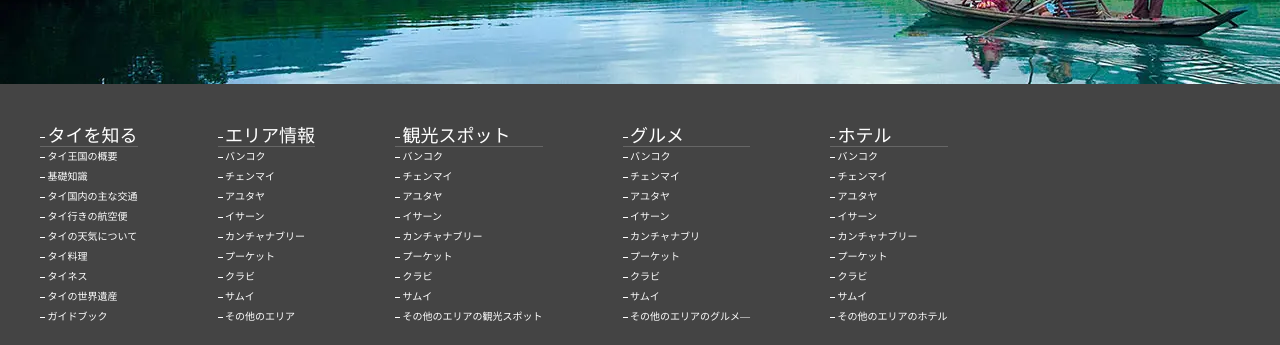
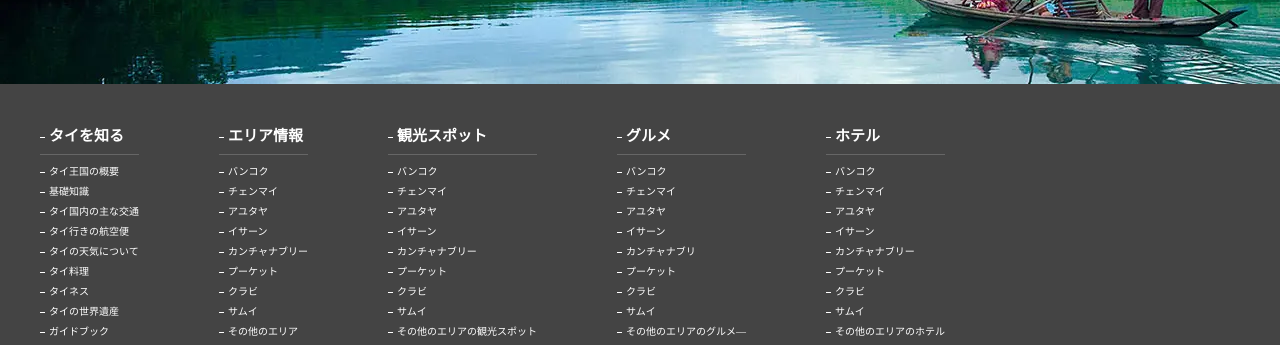
Before and after one commit to sreykeang/K, a website: page index.html in a window 1280 px wide. Shown: the part 2140-2485 px from the top of the page. Drawn offline with nearby package versions, Linux system fonts and the light colour scheme.

Commit message:
footer line

```diff
--- a/sass/project/_toppage.scss
+++ b/sass/project/_toppage.scss
@@ -9,8 +9,11 @@ footer {
         margin: 20px;
         line-height: 20px;
         .size {
-            font-size: 18px;
-            border-bottom: solid 1px #666
+            font-size: 15px;
+            font-weight: bold;
+            border-bottom: solid 1px #666;
+            margin-bottom: 7.5px;
+            padding-bottom: 7.5px;
         }
     }
     .text-list {
@@ -26,7 +29,7 @@ footer {
                 vertical-align: middle;
                 &::before {
                     content:  "";     /* 空の要素作成 */
-                    margin-right: 2.5px;
+                    margin-right: 4px;
                     width:  5px;               /* 幅指定 */
                     height:  1px;              /* 高さ指定 */
                     display:  inline-block;     /* インラインブロックにする */
```
Also changed, not shown: css/project/index.css, css/style.css, 2 other files.
